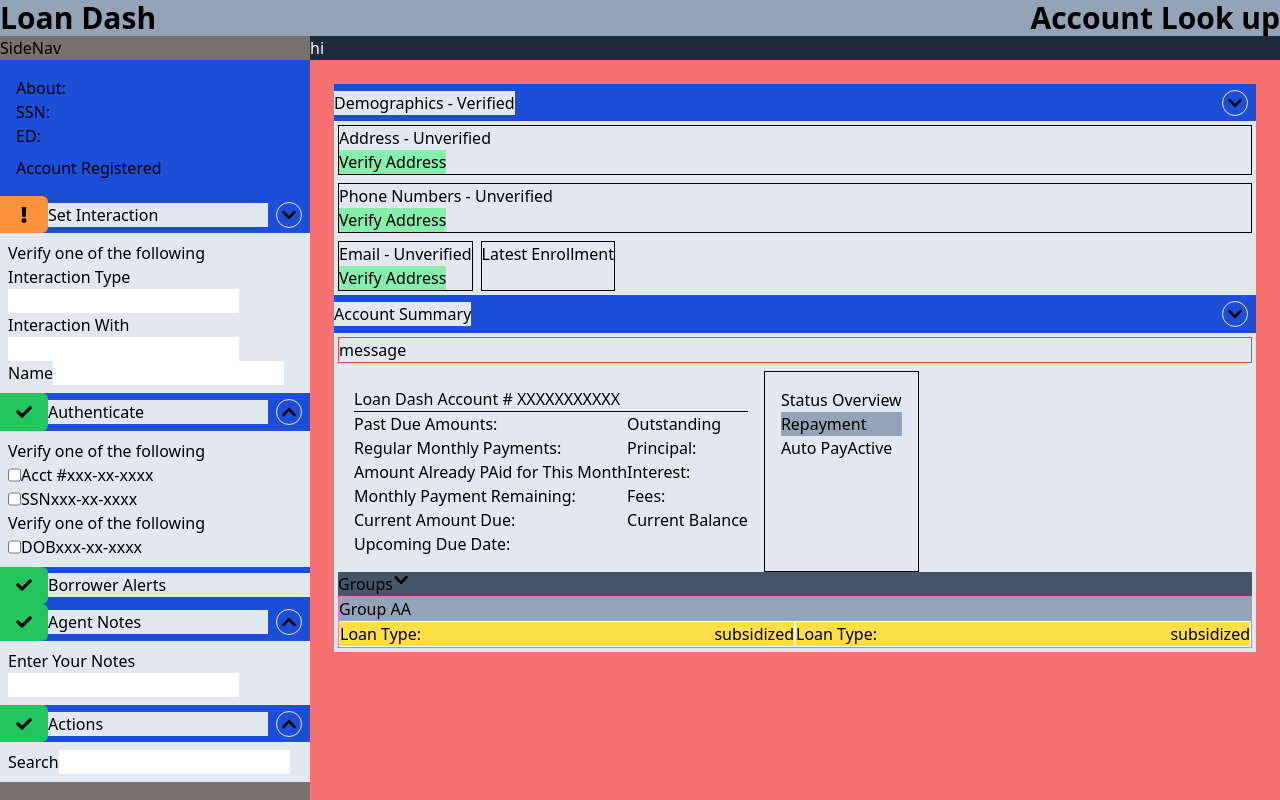
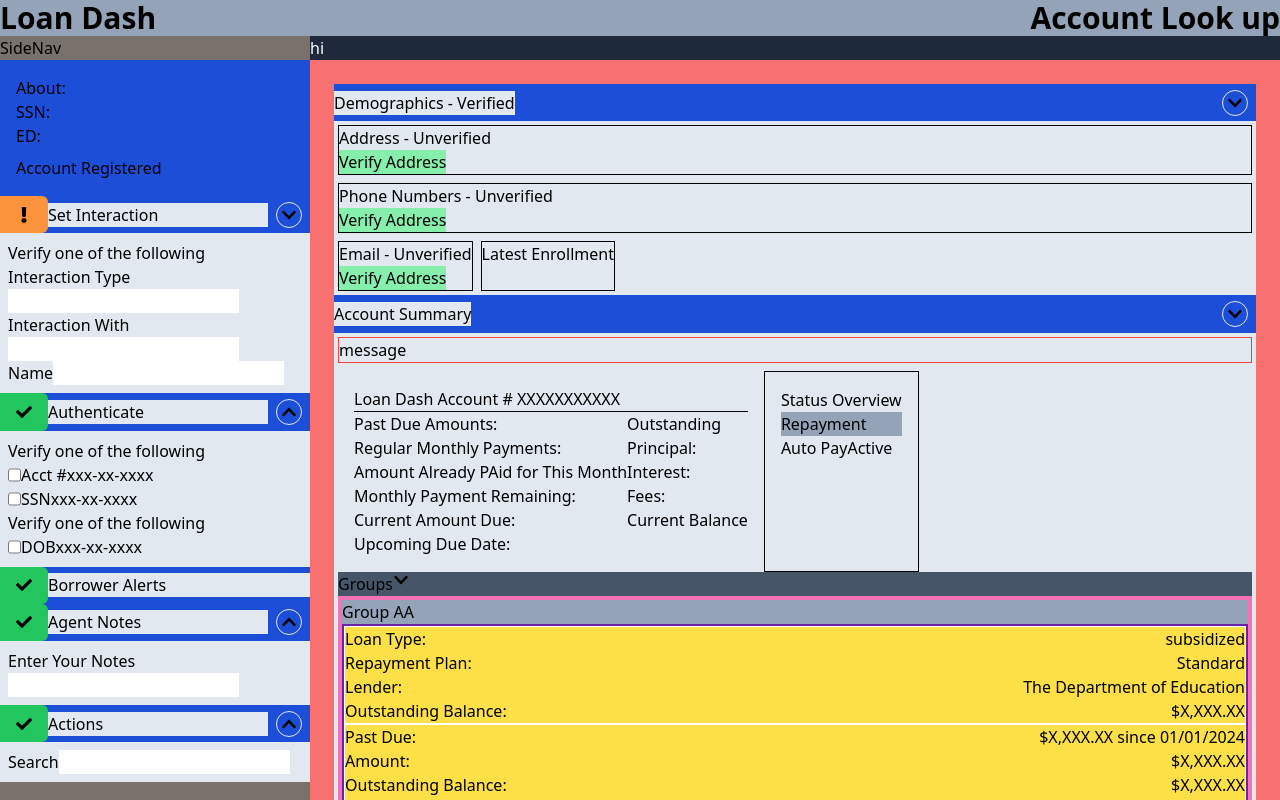
Before and after one commit to Charlie025x/Loan-Dashboard, a React (Vite) app: page / in a window 1280 px wide. Built offline with nearby package versions, Linux system fonts and the light colour scheme.

Commit message:
added basic panels to Main.tsx

```diff
--- a/src/assets/components/Main.tsx
+++ b/src/assets/components/Main.tsx
@@ -91,9 +91,9 @@
               <h4 className="">Groups</h4> <FaChevronDown />
             </div>
             <div>
-              <div className="flex flex-col justify-stretch border border-pink-400">
+              <div className="flex flex-col justify-stretch border-4 border-pink-400">
                 <h5 className="bg-slate-400">Group AA</h5>
-                <div className="flex flex-wrap bg-yellow-300">
+                <div className="flex flex-wrap border-2 border-purple-800 bg-yellow-300">
                   <div className="flex w-full flex-col">
                     <div className="flex flex-wrap justify-between">
                       <div className="flex flex-grow flex-wrap border border-white">
@@ -101,13 +101,149 @@
                           <p className="inline">Loan Type:</p>
                           <p>subsidized</p>
                         </div>
+                        <div className="flex w-full flex-wrap justify-between">
+                          <p className="inline">Repayment Plan:</p>
+                          <p>Standard</p>
+                        </div>
+                        <div className="flex w-full flex-wrap justify-between">
+                          <p className="inline">Lender:</p>
+                          <p>The Department of Education</p>
+                        </div>
+                        <div className="flex w-full flex-wrap justify-between">
+                          <p className="inline">Outstanding Balance:</p>
+                          <p>$X,XXX.XX</p>
+                        </div>
                       </div>
                       <div className="flex flex-grow flex-wrap justify-between border border-white">
                         <div className="flex w-full flex-wrap justify-between">
-                          <p className="inline">Loan Type:</p>
-                          <p>subsidized</p>
+                          <p className="inline">Past Due:</p>
+                          <p>$X,XXX.XX since 01/01/2024</p>
+                        </div>
+                        <div className="flex w-full flex-wrap justify-between">
+                          <p className="inline">Amount:</p>
+                          <p>$X,XXX.XX</p>
+                        </div>
+                        <div className="flex w-full flex-wrap justify-between">
+                          <p className="inline">Outstanding Balance:</p>
+                          <p>$X,XXX.XX</p>
+                        </div>
+                        <div className="flex w-full flex-wrap justify-between">
+                          <p className="inline">Outstanding Balance:</p>
+                          <p>$X,XXX.XX</p>
                         </div>
                       </div>
+                    </div>
+                  </div>
+                </div>
+                <div className="block">
+                  <p className="inline">BalanceDetails</p>
+                  <FaChevronDown className="inline" />
+                </div>
+                <div className="flex flex-wrap border-2 border-purple-800 bg-yellow-300">
+                  <div className="flex w-full flex-col">
+                    <div className="flex flex-wrap justify-between">
+                      <div className="flex flex-grow flex-wrap border border-white">
+                        <div className="flex w-full flex-wrap justify-between">
+                          <p className="inline">Outstanding Principal:</p>
+                          <p>$XX,XXX.XX</p>
+                        </div>
+                        <div className="flex w-full flex-wrap justify-between">
+                          <p className="inline">Outstanding Interest:</p>
+                          <p>$XXX.XX</p>
+                        </div>
+                        <div className="flex w-full flex-wrap justify-between">
+                          <p className="inline">Outstanding Fees:</p>
+                          <p>The Department of Education</p>
+                        </div>
+                        <div className="flex w-full flex-wrap justify-between">
+                          <p className="inline">Original Balance:</p>
+                          <p>$X,XXX.XX</p>
+                        </div>
+                      </div>
+                      <div className="flex flex-grow flex-wrap justify-between border border-white">
+                        <div className="flex w-full flex-wrap justify-between">
+                          <p className="inline">Daily Interest Accrual:</p>
+                          <p>$X.XX</p>
+                        </div>
+                        <div className="flex w-full flex-wrap justify-between">
+                          <p className="inline">Capped Interest Amount:</p>
+                          <p>$X,XXX.XX</p>
+                        </div>
+                        <div className="flex w-full flex-wrap justify-between">
+                          <p className="inline">Interest Paid YTD:</p>
+                          <p>$X,XXX.XX</p>
+                        </div>
+                        <div className="flex w-full flex-wrap justify-between">
+                          <p className="inline">Principal Paid YTD:</p>
+                          <p>$X,XXX.XX</p>
+                        </div>
+                      </div>
+                    </div>
+                  </div>
+                </div>
+                <div className="block">
+                  <p className="inline">Show Loans In this Group</p>
+                  <FaChevronDown className="inline" />
+                </div>
+                {/* grid-cols-[repeat(auto-fit,minmax(3rem,1fr))] */}
+                {/* auto-cols-[minmax(4rem,auto)] */}
+                <div className="">
+                  <div className="grid grid-cols-1">
+                    <div className="grid grid-cols-[repeat(9,minmax(auto,1fr))] gap-4 overflow-x-auto [&>p]:px-0">
+                      <p>Loan#</p>
+                      <p>Subsidy</p>
+                      <p>Comaker</p>
+                      <p>Intereest Rate</p>
+                      <p>Principal</p>
+                      <p>Interest</p>
+                      <p>Fees</p>
+                      <p>Balance</p>
+                      <p>Details</p>
+                      <p>1</p>
+                      <p>Unsubsidized</p>
+                      <p></p>
+                      <p>6.5%</p>
+                      <p>$XX,XXX.XX</p>
+                      <p>$XXX.XX</p>
+                      <p>10.00</p>
+                      <p>$XX,XXX.XX</p>
+                    </div>
+                  </div>
+                </div>
+              </div>
+            </div>
+            <div className="mt-5 flex bg-slate-600">
+              <h4 className="">Borrower Activity</h4> <FaChevronDown />
+            </div>
+            <div>
+              <div className="flex flex-col justify-stretch border-4 border-pink-400">
+                {/* grid-cols-[repeat(auto-fit,minmax(3rem,1fr))] */}
+                {/* auto-cols-[minmax(4rem,auto)] */}
+                <div className="">
+                  <div className="grid grid-cols-1">
+                    <div className="grid grid-cols-[repeat(3,minmax(auto,1fr))] gap-4 overflow-x-auto border-b-2 border-black">
+                      <p>Borrower History</p>
+                      <p>Defer/Forb History</p>
+                      <p>Payments</p>
+                    </div>
+                  </div>
+                  <div className="grid grid-cols-1">
+                    <div className="grid grid-cols-[repeat(5,minmax(auto,1fr))] gap-4 overflow-x-auto border-b-2 border-black">
+                      <p>Date</p>
+                      <p>Action</p>
+                      <p>Description</p>
+                      <p>System</p>
+                      <p>User</p>
+                      {/* <input type="search" name="" placeholder="Search" id="" />
+                      <input type="search" name="" placeholder="Search" id="" />
+                      <input type="search" name="" placeholder="Search" id="" />
+                      <input type="search" name="" placeholder="Search" id="" />
+                      <input type="search" name="" placeholder="Search" id="" /> */}
+                      <p>06-02-2024 05:06:20 AM</p>
+                      <p>993</p>
+                      <p></p>
+                      <p>ED</p>
+                      <p>JohnDoe</p>
                     </div>
                   </div>
                 </div>
```
